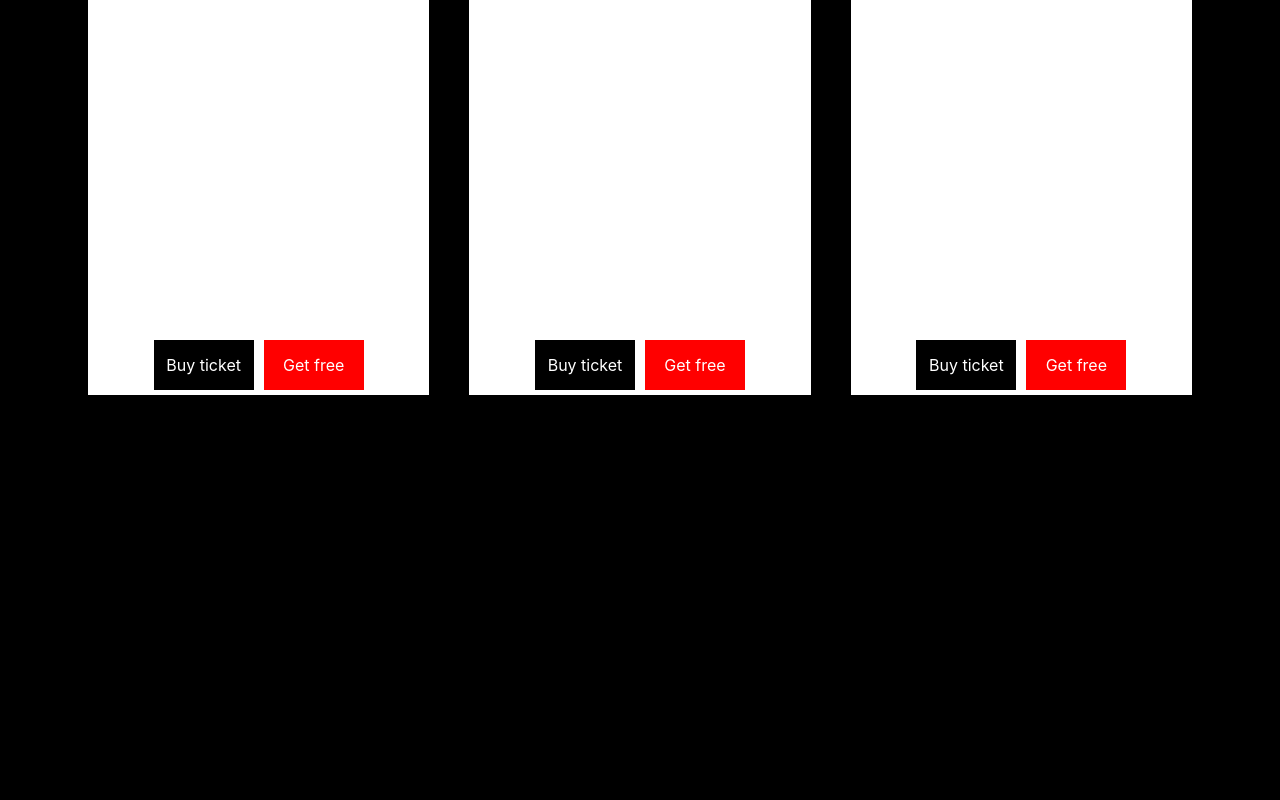
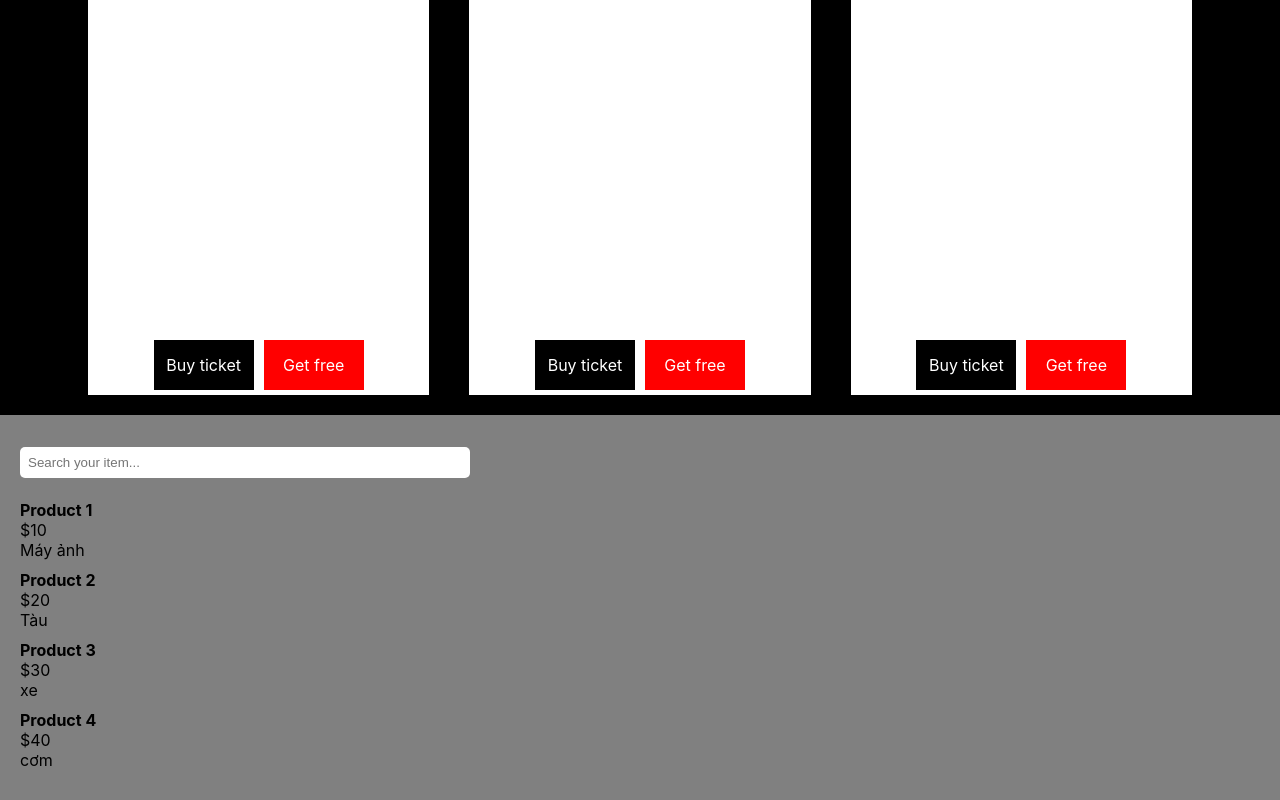
Before and after one commit to vuong1309/CIJS, a React (Create React App) app in the folder lesson2/hello_react/: page / in a window 1280 px wide. Shown: the part 255-1055 px from the top of the page. Before the commit the page ends 800 px from the top, so only its background shows below. Built offline with nearby package versions, Linux system fonts and the light colour scheme.

Commit message:
update btvn buoi 5

```diff
--- a/lesson2/hello_react/src/App.js
+++ b/lesson2/hello_react/src/App.js
@@ -2,7 +2,9 @@ import './App.css';
 import Header from './components/Header.js';
 import Item from './components/Item.js';
 import Popup from './components/Popup.js';
+import SearchList from './components/SearchList.js';
 import { useState } from 'react';
+
 
 function App() {
   const [popupOpen, setPopupOpen] = useState(false);
@@ -24,6 +26,8 @@ function App() {
         </div>
 
         {popupOpen && <Popup closePopup={setPopupOpen} />}
+
+        <SearchList />
       </div>
     </>
   );
--- /dev/null
+++ b/lesson2/hello_react/src/components/SearchList.css
@@ -0,0 +1,19 @@
+.searchlist-container {
+    width: 100%;
+    background-color: gray;
+    color: black;
+    padding: 20px;
+}
+
+.product-item {
+    margin: 10px 0px;
+}
+
+.product-search {
+    width: 450px;
+    border: 0;
+    outline: none;
+    color: #8b7d77;
+    border-radius: 5px;
+    padding: 8px;
+}
--- /dev/null
+++ b/lesson2/hello_react/src/components/SearchList.js
@@ -0,0 +1,59 @@
+import React from 'react';
+import { useState } from 'react';
+import './SearchList.css';
+
+const products = [
+    {
+        name: 'Product 1',
+        price: '$10',
+        description: 'Máy ảnh'
+    },
+    {
+        name: 'Product 2',
+        price: '$20',
+        description: 'Tàu'
+    },
+    {
+        name: 'Product 3',
+        price: '$30',
+        description: 'xe'
+    },
+    {
+        name: 'Product 4',
+        price: '$40',
+        description: 'cơm'
+    }]
+
+
+const SearchList = () => {
+
+    const [search, setSearch] = useState("");
+    const filteredProduct = products.filter((item, index) => {
+        return search === '' ? item : item.name.toLowerCase().includes(search.toLowerCase())
+    })
+
+    return (
+        <div className='searchlist-container'>
+            <div>
+                <input
+                    className='product-search'
+                    placeholder='Search your item...'
+                    onChange={(event) => setSearch(event.target.value)} />
+            </div>
+            {filteredProduct.length !== 0 ?
+                filteredProduct.map((item, index) => {
+                    return (
+                        <>
+                            <div className='product-item'>
+                                <h4>{item.name} </h4>
+                                <div>{item.price} </div>
+                                <div>{item.description} </div>
+                            </div>
+                        </>
+                    )
+                }) : <div>Not found</div>}
+        </div>
+    );
+};
+
+export default SearchList;
```
